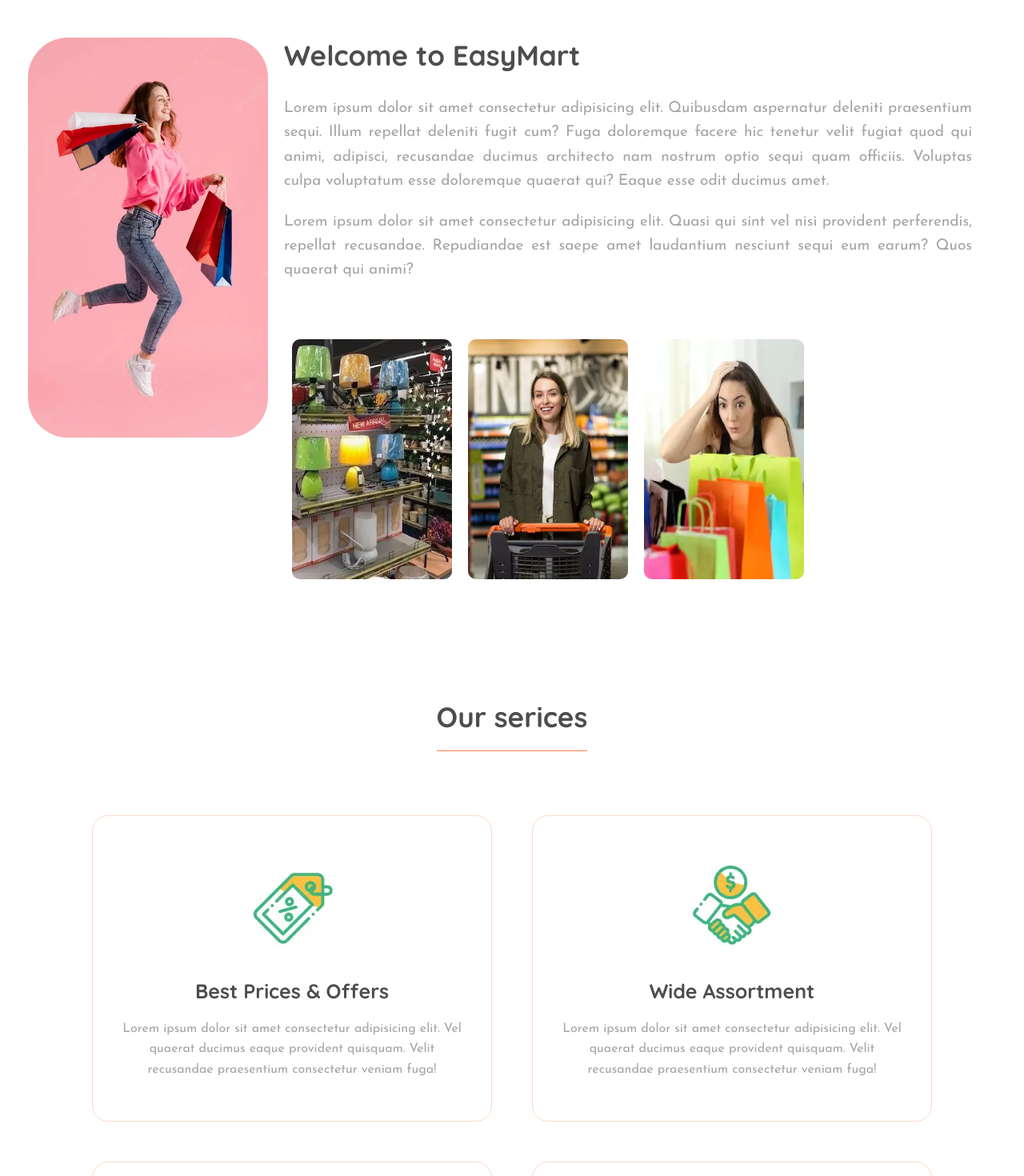
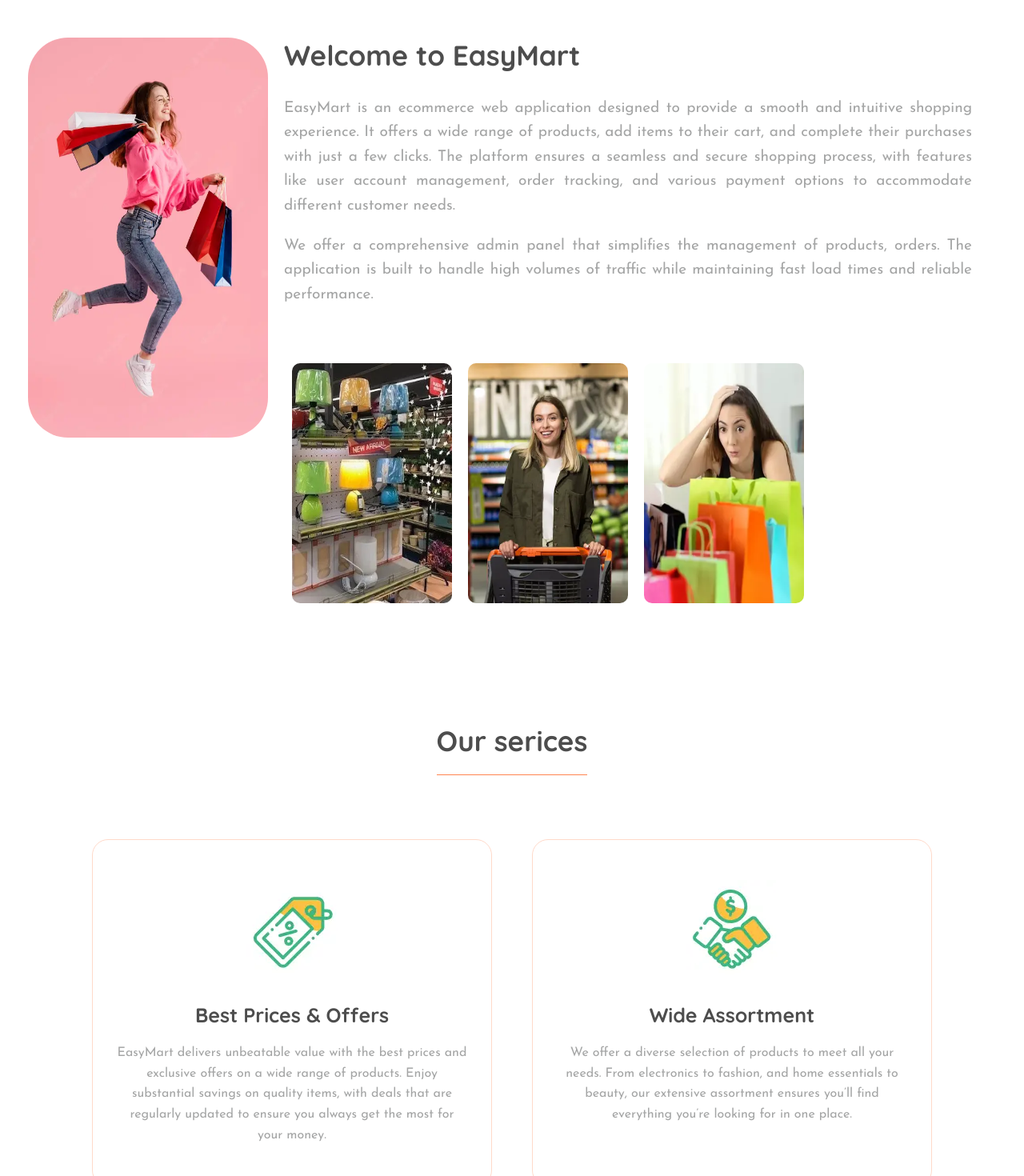
Before and after one commit to mehedih20/easymart, a React (Create React App) app: page /about in a window 1280 px wide. Shown: the part 340-1810 px from the top of the page at 80% size. Built offline with nearby package versions, Linux system fonts and the light colour scheme; no server answers.

Commit message:
lorem ipsum removed

```diff
--- a/src/pages/About/About.js
+++ b/src/pages/About/About.js
@@ -28,31 +28,43 @@
     id: 1,
     icon: serviceIcon1,
     title: "Best Prices & Offers",
+    description:
+      "EasyMart delivers unbeatable value with the best prices and exclusive offers on a wide range of products. Enjoy substantial savings on quality items, with deals that are regularly updated to ensure you always get the most for your money.",
   },
   {
     id: 2,
     icon: serviceIcon2,
     title: "Wide Assortment",
+    description:
+      "We offer a diverse selection of products to meet all your needs. From electronics to fashion, and home essentials to beauty, our extensive assortment ensures you’ll find everything you’re looking for in one place.",
   },
   {
     id: 3,
     icon: serviceIcon3,
     title: "Free Delivery",
+    description:
+      "Enjoy the convenience of free delivery on your purchases. No hidden costs, just straightforward, fast, and reliable service that brings your favorite products right to your doorstep.",
   },
   {
     id: 4,
     icon: serviceIcon4,
     title: "Great Daily Deal",
+    description:
+      "Discover incredible savings with EasyMart's Great Daily Deal, offering limited-time discounts on popular products. These daily specials provide exceptional value, making it easier than ever to snag the best deals on the items you love.",
   },
   {
     id: 5,
     icon: serviceIcon5,
     title: "100% Satisfaction",
+    description:
+      "EasyMart is dedicated to 100% customer satisfaction. We ensure that every shopping experience meets your expectations, with quality products and reliable service. If something isn't right, our team is here to make it right.",
   },
   {
     id: 6,
     icon: serviceIcon6,
     title: "Easy Returns",
+    description:
+      "Shopping here is risk-free with our easy returns policy. If you’re not completely satisfied with your purchase, returning it is a simple and hassle-free process, giving you peace of mind with every order.",
   },
 ];
 
@@ -84,18 +96,19 @@
           <div className="about-welcome-right-text">
             <h2>Welcome to EasyMart</h2>
             <p>
-              Lorem ipsum dolor sit amet consectetur adipisicing elit. Quibusdam
-              aspernatur deleniti praesentium sequi. Illum repellat deleniti
-              fugit cum? Fuga doloremque facere hic tenetur velit fugiat quod
-              qui animi, adipisci, recusandae ducimus architecto nam nostrum
-              optio sequi quam officiis. Voluptas culpa voluptatum esse
-              doloremque quaerat qui? Eaque esse odit ducimus amet.
+              EasyMart is an ecommerce web application designed to provide a
+              smooth and intuitive shopping experience. It offers a wide range
+              of products, add items to their cart, and complete their purchases
+              with just a few clicks. The platform ensures a seamless and secure
+              shopping process, with features like user account management,
+              order tracking, and various payment options to accommodate
+              different customer needs.
             </p>
             <p>
-              Lorem ipsum dolor sit amet consectetur adipisicing elit. Quasi qui
-              sint vel nisi provident perferendis, repellat recusandae.
-              Repudiandae est saepe amet laudantium nesciunt sequi eum earum?
-              Quos quaerat qui animi?
+              We offer a comprehensive admin panel that simplifies the
+              management of products, orders. The application is built to handle
+              high volumes of traffic while maintaining fast load times and
+              reliable performance.
             </p>
           </div>
           <div className="about-welcome-right-slider">
@@ -122,16 +135,12 @@
         </div>
         <div className="about-services-container">
           {serviceData.map((item) => {
-            const { id, title, icon } = item;
+            const { id, title, icon, description } = item;
             return (
               <div className="about-services-box" key={id}>
                 <img src={icon} alt="services-icon" />
                 <h4>{title}</h4>
-                <p>
-                  Lorem ipsum dolor sit amet consectetur adipisicing elit. Vel
-                  quaerat ducimus eaque provident quisquam. Velit recusandae
-                  praesentium consectetur veniam fuga!
-                </p>
+                <p>{description}</p>
               </div>
             );
           })}
--- a/src/pages/Contact/Contact.js
+++ b/src/pages/Contact/Contact.js
@@ -20,41 +20,46 @@
             <div className="contact-text">
               <h2>Let us know how we can help you</h2>
               <p>
-                Lorem ipsum dolor sit amet consectetur adipisicing elit. Culpa
-                harum eius ad sequi similique exercitationem amet minus, id odit
-                unde.
+                At EasyMart, we're dedicated to providing exceptional customer
+                support and ensuring your satisfaction. If you have any
+                questions, need assistance with an order, or simply want to
+                share your thoughts, our team is here to assist you.
                 <br />
-                Lorem ipsum dolor sit amet consectetur adipisicing elit. Fugit,
-                molestiae. Amet, perspiciatis possimus dolorem ex error iure
-                facilis sit vel.
+                We value your input and aim to make every interaction as smooth
+                as possible. Let us know how we can assist you, and we'll do our
+                best to make your experience with EasyMart a positive one.
               </p>
             </div>
             <div className="contact-text">
               <h3>01. Visit Feedback</h3>
               <p>
-                Lorem ipsum dolor sit amet consectetur adipisicing elit. Culpa
-                harum eius ad sequi similique exercitationem amet minus, id odit
-                unde.
+                We value your opinion and want to hear about your experience.
+                Your feedback helps us improve our services and ensures we
+                provide the best shopping experience. Whether it's praise or
+                constructive criticism, we appreciate your insights.
               </p>
               <h3>03. Billing Inquiries</h3>
               <p>
-                Lorem ipsum dolor sit amet consectetur adipisicing elit. Culpa
-                harum eius ad sequi similique exercitationem amet minus, id odit
-                unde.
+                If you have any questions or concerns about your billing or
+                payments, our support team is here to assist. We can help
+                clarify charges, resolve disputes, and ensure your billing
+                experience is smooth and transparent.
               </p>
             </div>
             <div className="contact-text">
               <h3>02. Employer Services</h3>
               <p>
-                Lorem ipsum dolor sit amet consectetur adipisicing elit. Culpa
-                harum eius ad sequi similique exercitationem amet minus, id odit
-                unde.
+                We offer tailored services for employers looking to partner with
+                us. From bulk purchasing to corporate discounts, our employer
+                services are designed to meet the unique needs of businesses.
+                Contact us to explore how we can support your organization.
               </p>
               <h3>04.General Inquiries</h3>
               <p>
-                Lorem ipsum dolor sit amet consectetur adipisicing elit. Culpa
-                harum eius ad sequi similique exercitationem amet minus, id odit
-                unde.
+                For any other questions or general information about EasyMart,
+                our customer service team is ready to help. Whether you’re
+                curious about our products, policies, or just need assistance,
+                we're here to provide the answers you need.
               </p>
             </div>
           </div>
```
